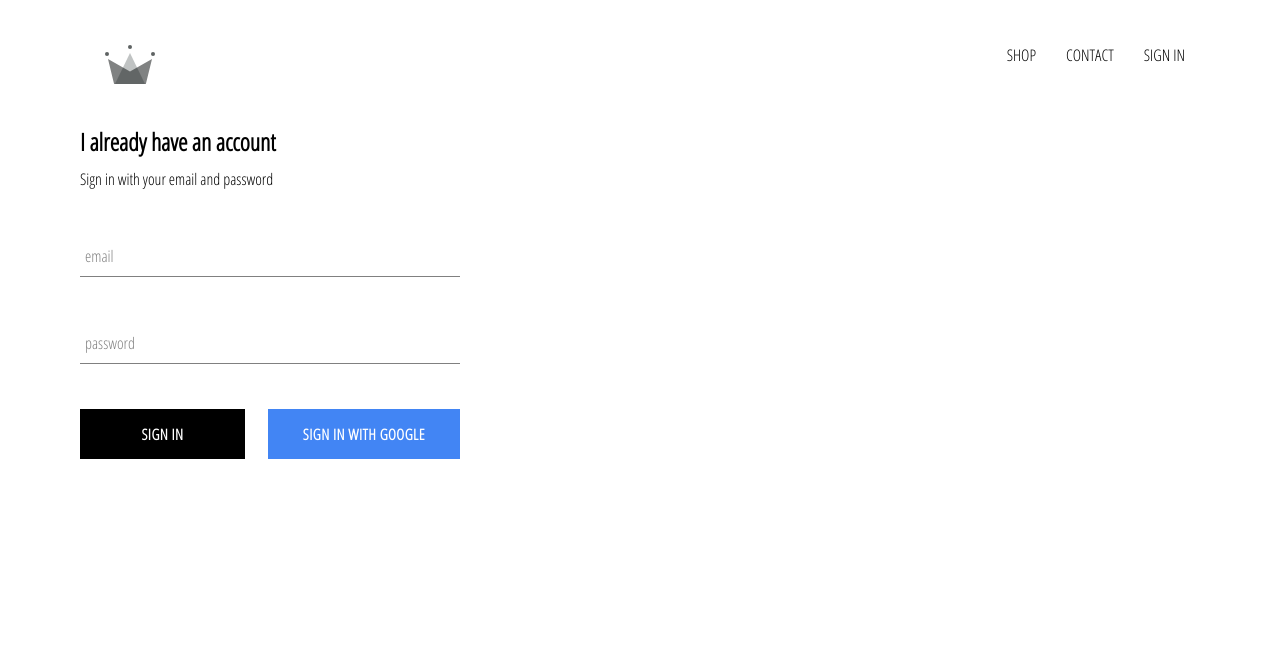
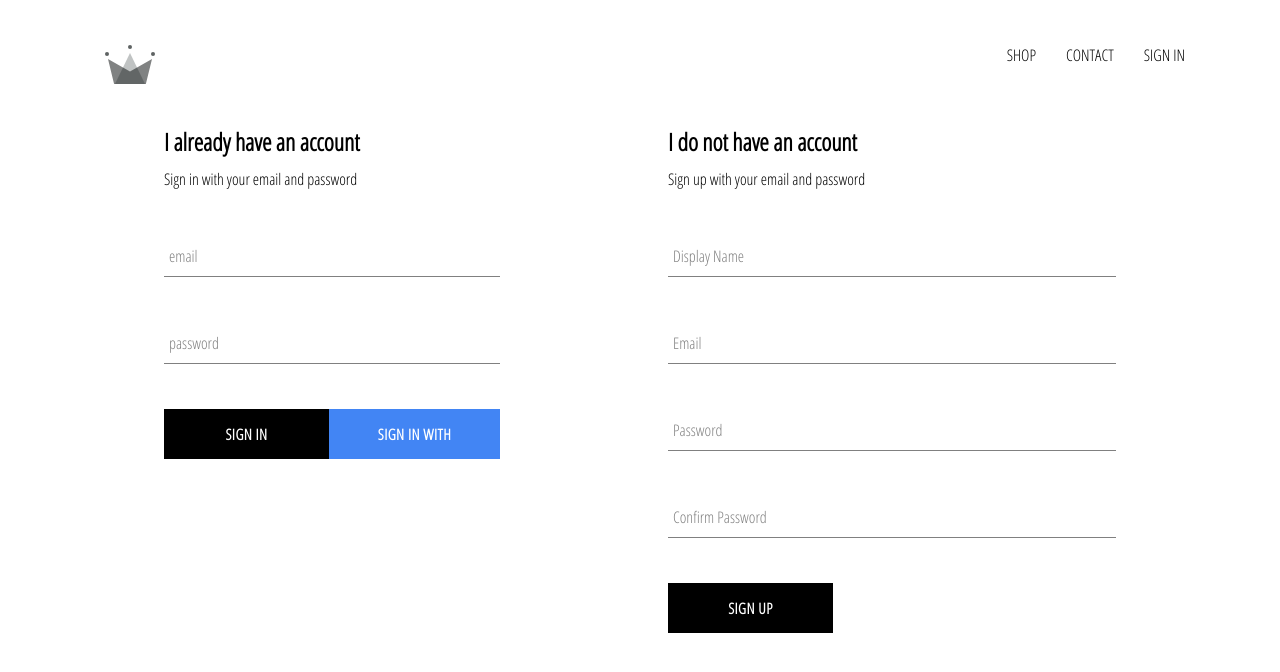
Before and after one commit to assidiqi598/distro, a React (Create React App) app: page /signin in a window 1280 px wide. Shown: the top 672 px of the page. Built offline with nearby package versions, Linux system fonts and the light colour scheme; no server answers.

Commit message:
implement firebase utils included ability to store authenticated users into firestore database

```diff
--- a/src/App.js
+++ b/src/App.js
@@ -1,5 +1,5 @@
 import React from 'react';
-import { Switch, Route} from 'react-router-dom';
+import { Switch, Route } from 'react-router-dom';
 
 import './App.css';
 
@@ -7,7 +7,7 @@
 import ShopPage from './pages/shoppage/shoppage.component';
 import SignInAndSignUpPage from './pages/sign-in-and-sign-up/sign-in-and-sign-up.component';
 import Header from './components/header/header.component';
-import { auth } from './firebase/firebase.utils';
+import { auth, createUserProfileDocument } from './firebase/firebase.utils';
 
 class App extends React.Component {
   constructor() {
@@ -21,10 +21,21 @@
   unsubscribeFromAuth = null;
 
   componentDidMount() {
-    this.unsubscribeFromAuth = auth.onAuthStateChanged(user => {
-      this.setState({ currentUser: user });
+    this.unsubscribeFromAuth = auth.onAuthStateChanged(async userAuth => {
+      if (userAuth) {
+        const userRef = await createUserProfileDocument(userAuth);
 
-      console.log(user);
+        userRef.onSnapshot(snapShot => {
+          this.setState({
+            currentUser: {
+              id: snapShot.id,
+              ...snapShot.data()
+            }
+          }, () => {console.log(this.state);});
+        });
+      } else {
+        this.setState({ currentUser: userAuth })
+      }
     });
   }
 
--- a/src/components/custom-button/custom-button.component.jsx
+++ b/src/components/custom-button/custom-button.component.jsx
@@ -2,11 +2,9 @@
 
 import './custom-button.styles.scss';
 
-const CustomButton = ({ children, type, isGoogleSignIn, ...otherProps }) => (
+const CustomButton = ({ children, isGoogleSignIn, ...otherProps }) => (
     <button
         className={`${isGoogleSignIn && 'google-sign-in'} custom-button`}
-        type={type}
-        onClick={otherProps.handleClick}
         {...otherProps}
     >
         {children}
--- a/src/components/form-input/form-input.component.jsx
+++ b/src/components/form-input/form-input.component.jsx
@@ -4,7 +4,7 @@
 
 const FormInput = ({ handleChange, label, ...otherProps }) => (
     <div className='group'>
-        <input className='form-input' onChange={handleChange} {...otherProps} />
+        <input className='form-input' onChange={handleChange} {...otherProps} autoComplete='true' />
         {
             label &&
             (<label className={`${otherProps.value.length && 'shrink'} form-input-label`}>
--- a/src/components/sign-in/sign-in.component.jsx
+++ b/src/components/sign-in/sign-in.component.jsx
@@ -56,7 +56,7 @@
                         <CustomButton type='submit'>
                             Sign in
                         </CustomButton>
-                        <CustomButton type='button' handleClick={signInWithGoogle} isGoogleSignIn>
+                        <CustomButton type='button' onClick={signInWithGoogle} isGoogleSignIn>
                             Sign in with Google
                         </CustomButton>
                     </div>
--- a/src/components/sign-in/sign-in.styles.scss
+++ b/src/components/sign-in/sign-in.styles.scss
@@ -1,5 +1,5 @@
 .sign-in {
-    width: 380px;
+    width: 30%;
     display: flex;
     flex-direction: column;
 
@@ -9,7 +9,7 @@
 
     .sign-in-btns {
         display: flex;
-        justify-content: space-between;
+        justify-content: space-around;
 
     }
 }
--- /dev/null
+++ b/src/components/sign-up/sign-up.component.jsx
@@ -0,0 +1,100 @@
+import React from 'react';
+
+import FormInput from '../form-input/form-input.component';
+import CustomButton from '../custom-button/custom-button.component';
+
+import { auth, createUserProfileDocument } from '../../firebase/firebase.utils';
+
+import './sign-up.styles.scss';
+
+class SignUp extends React.Component {
+    constructor() {
+        super();
+
+        this.state = {
+            displayName: '',
+            email: '',
+            password: '',
+            confirmPassword: ''
+        }
+    }
+
+    handleSubmit = async event => {
+        event.preventDefault();
+
+        const { displayName, email, password, confirmPassword } = this.state;
+
+        if (password !== confirmPassword) {
+            alert("passwords don't match");
+            return;
+        }
+
+        try {
+            const { user } = await auth.createUserWithEmailAndPassword(email, password);
+
+            createUserProfileDocument(user, { displayName });
+
+            this.setState({
+                displayName: '',
+                email: '',
+                password: '',
+                confirmPassword: ''
+            });
+        } catch (error) {
+            console.error(error);
+        }
+    }
+
+    handleChange = event  => {
+        const { name, value } = event.target;
+
+        this.setState({ [name]: value });
+    }
+
+    render() {
+        const { displayName, email, password, confirmPassword } = this.state;
+        return (
+            <div className='sign-up'>
+                <h2 className='title'>I do not have an account</h2>
+                <span>Sign up with your email and password</span>
+                <form className='sign-up-form' onSubmit={this.handleSubmit}>
+                    <FormInput
+                        type='text'
+                        name='displayName'
+                        value={displayName}
+                        onChange={this.handleChange}
+                        label='Display Name'
+                        required
+                    />
+                    <FormInput
+                        type='email'
+                        name='email'
+                        value={email}
+                        onChange={this.handleChange}
+                        label='Email'
+                        required
+                    />
+                    <FormInput
+                        type='password'
+                        name='password'
+                        value={password}
+                        onChange={this.handleChange}
+                        label='Password'
+                        required
+                    />
+                    <FormInput
+                        type='password'
+                        name='confirmPassword'
+                        value={confirmPassword}
+                        onChange={this.handleChange}
+                        label='Confirm Password'
+                        required
+                    />
+                    <CustomButton type='submit'>SIGN UP</CustomButton>
+                </form>
+            </div>
+        )
+    }
+}
+
+export default SignUp;
--- /dev/null
+++ b/src/components/sign-up/sign-up.styles.scss
@@ -0,0 +1,9 @@
+.sign-up {
+    display: flex;
+    flex-direction: column;
+    width: 40%;
+
+    .title {
+        margin: 10px 0;
+    }
+}
--- a/src/firebase/firebase.utils.js
+++ b/src/firebase/firebase.utils.js
@@ -12,6 +12,32 @@
     measurementId: "G-DYGK49E71D"
 }
 
+export const createUserProfileDocument = async (userAuth, additionalData) => {
+    if (!userAuth) return;
+
+    const userRef = firestore.doc(`users/${userAuth.uid}`);
+
+    const snapShot = await userRef.get();
+
+    if(!snapShot.exists) {
+        const { displayName, email } = userAuth;
+        const createdAt = new Date();
+
+        try {
+            await userRef.set({
+                displayName,
+                email,
+                createdAt,
+                ...additionalData
+            })
+        } catch(error) {
+            console.log('error creating user', error.message);
+        }
+    }
+
+    return userRef;
+}
+
 firebase.initializeApp(config);
 
 export const auth = firebase.auth();
--- a/src/pages/sign-in-and-sign-up/sign-in-and-sign-up.component.jsx
+++ b/src/pages/sign-in-and-sign-up/sign-in-and-sign-up.component.jsx
@@ -1,12 +1,14 @@
 import React from 'react';
 
 import SignIn from '../../components/sign-in/sign-in.component';
+import SignUp from '../../components/sign-up/sign-up.component';
 
 import './sign-in-and-sign-up.styles.scss';
 
 const SignInAndSignUpPage = () => (
     <div className='sign-in-and-sign-up'>
         <SignIn />
+        <SignUp />
     </div>
 )
 
--- a/src/pages/sign-in-and-sign-up/sign-in-and-sign-up.styles.scss
+++ b/src/pages/sign-in-and-sign-up/sign-in-and-sign-up.styles.scss
@@ -0,0 +1,4 @@
+.sign-in-and-sign-up {
+    display: flex;
+    justify-content: space-around;
+}
```
